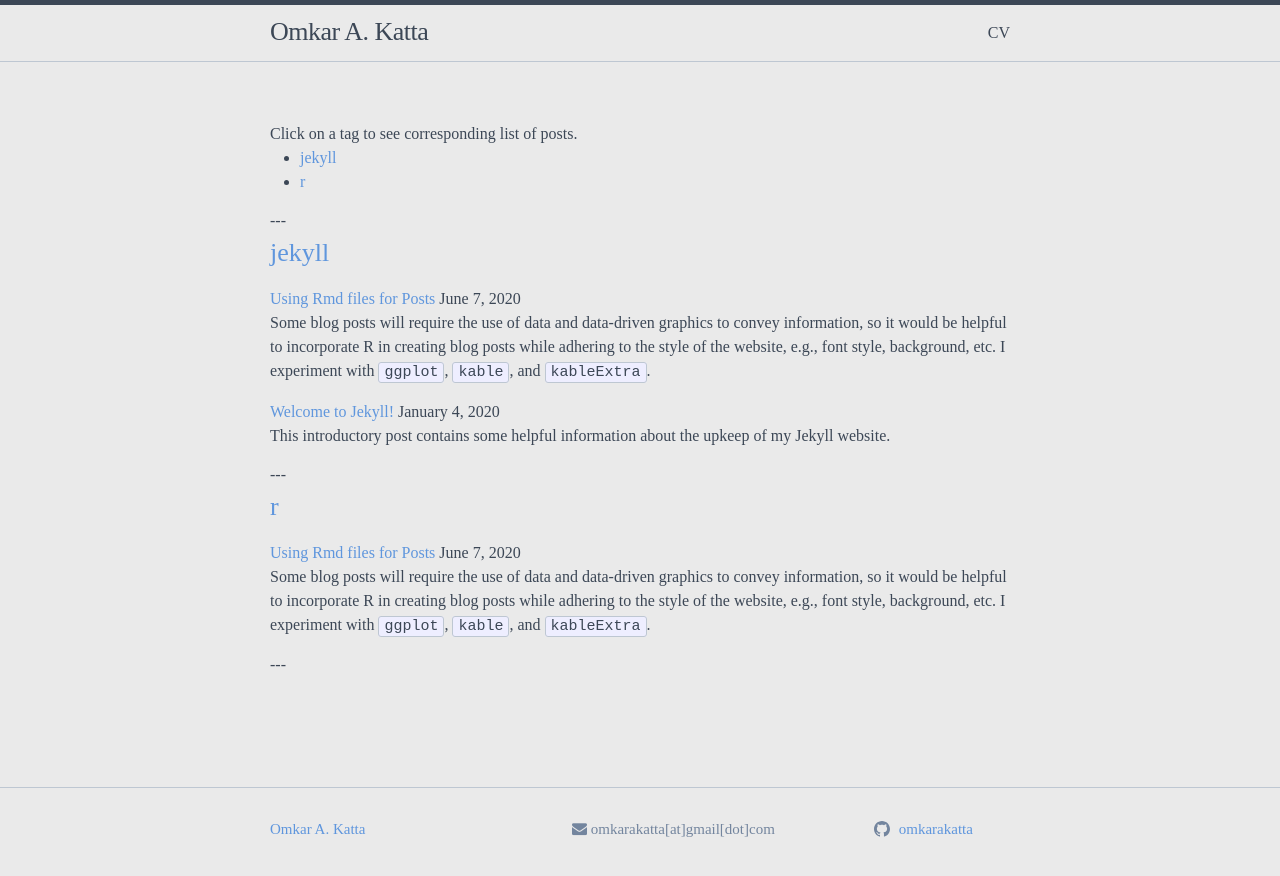
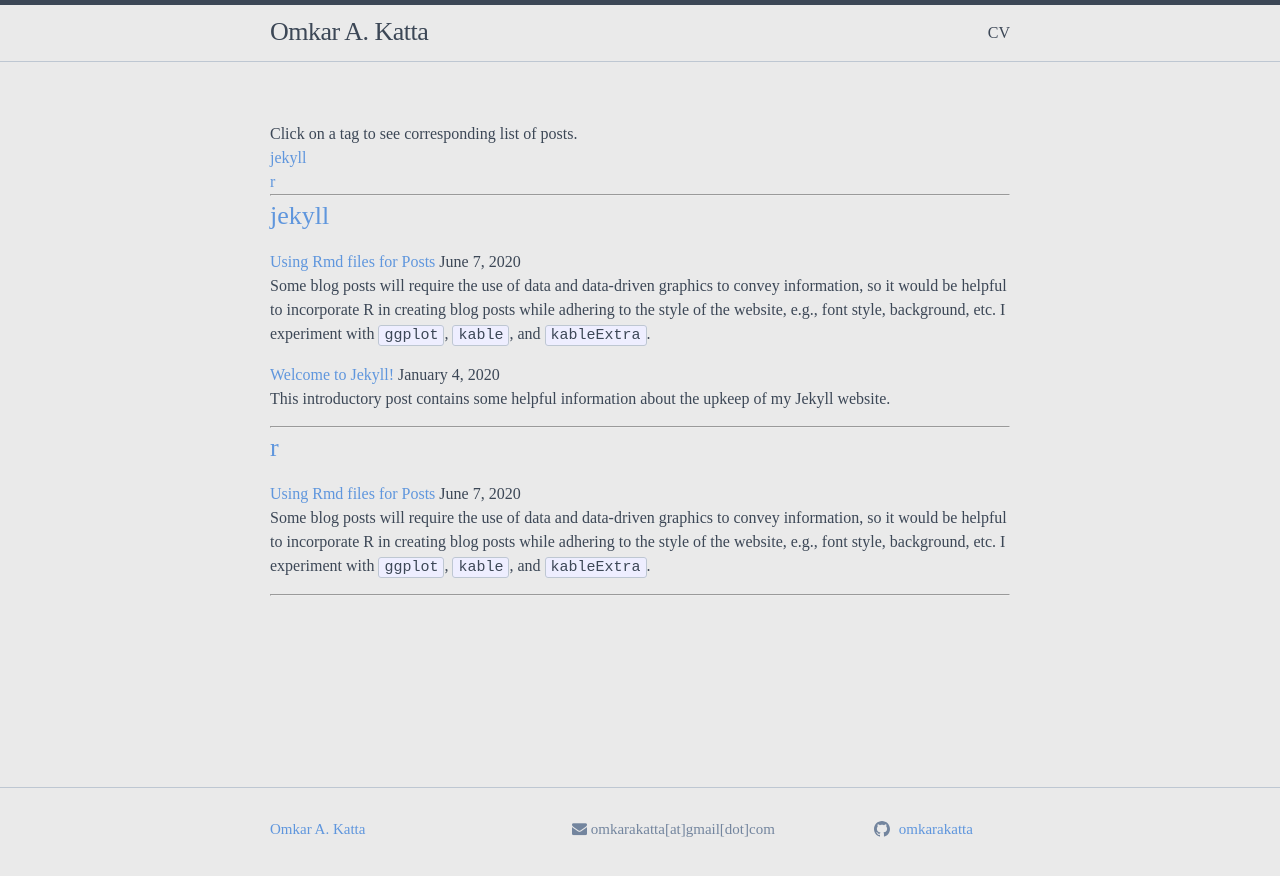
Before and after one commit to omkarakatta/omkarakatta.github.io, a Jekyll site: the page built from pages/postsbytag.html, in a window 1280 px wide. Shown: the top 876 px of the page. Built offline with Jekyll 4.4.1, drawn with Linux system fonts in a browser that asks for light colours; nearby versions of some CDN libraries.

Commit message:
--- -> <hr>

```diff
--- a/pages/postsbytag.html
+++ b/pages/postsbytag.html
@@ -4,14 +4,14 @@
 <!-- Reference: https://raw.githubusercontent.com/jokecamp/jokecamp.com/master/tag.md -->
 Click on a tag to see corresponding list of posts.
 
-<ul class="tags">
+<ul class="tags" style="list-style-type: none; margin:0">
 {% for tag in site.tags %}
   {% assign t = tag | first %}
   <li><a href="/tag/#{{t | downcase | replace:" ","-" }}">{{ t | downcase }}</a></li>
 {% endfor %}
 </ul>
 
----
+<hr>
 
 {% for tag in site.tags %}
   {% assign t = tag | first %}
@@ -31,7 +31,7 @@ Click on a tag to see corresponding list of posts.
       {% endif %}
     {% endfor %}
   </ul>
-  ---
+  <hr>
 {% endfor %}
 
 <!-- {% for tag in site.tags %}
```
